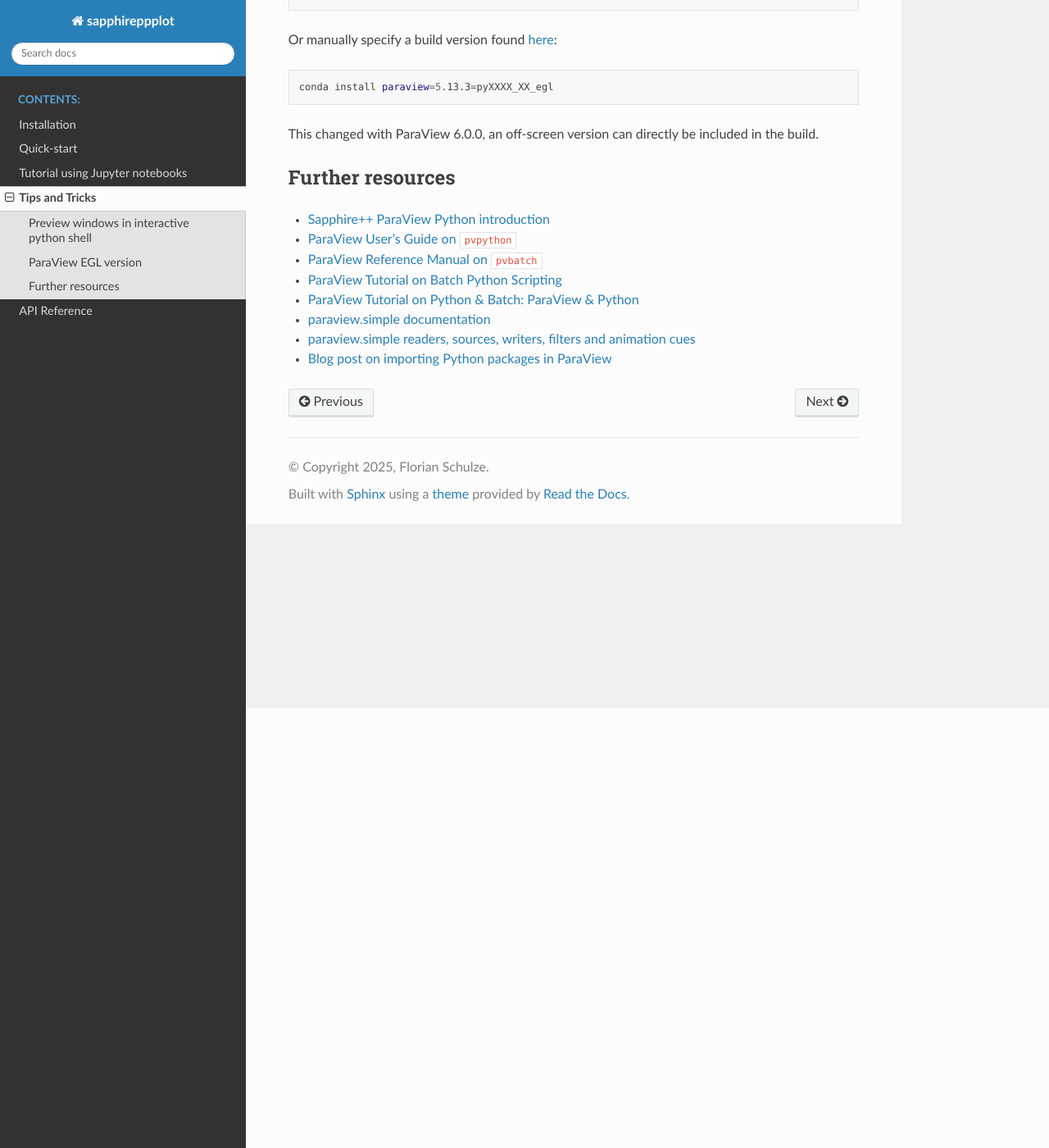
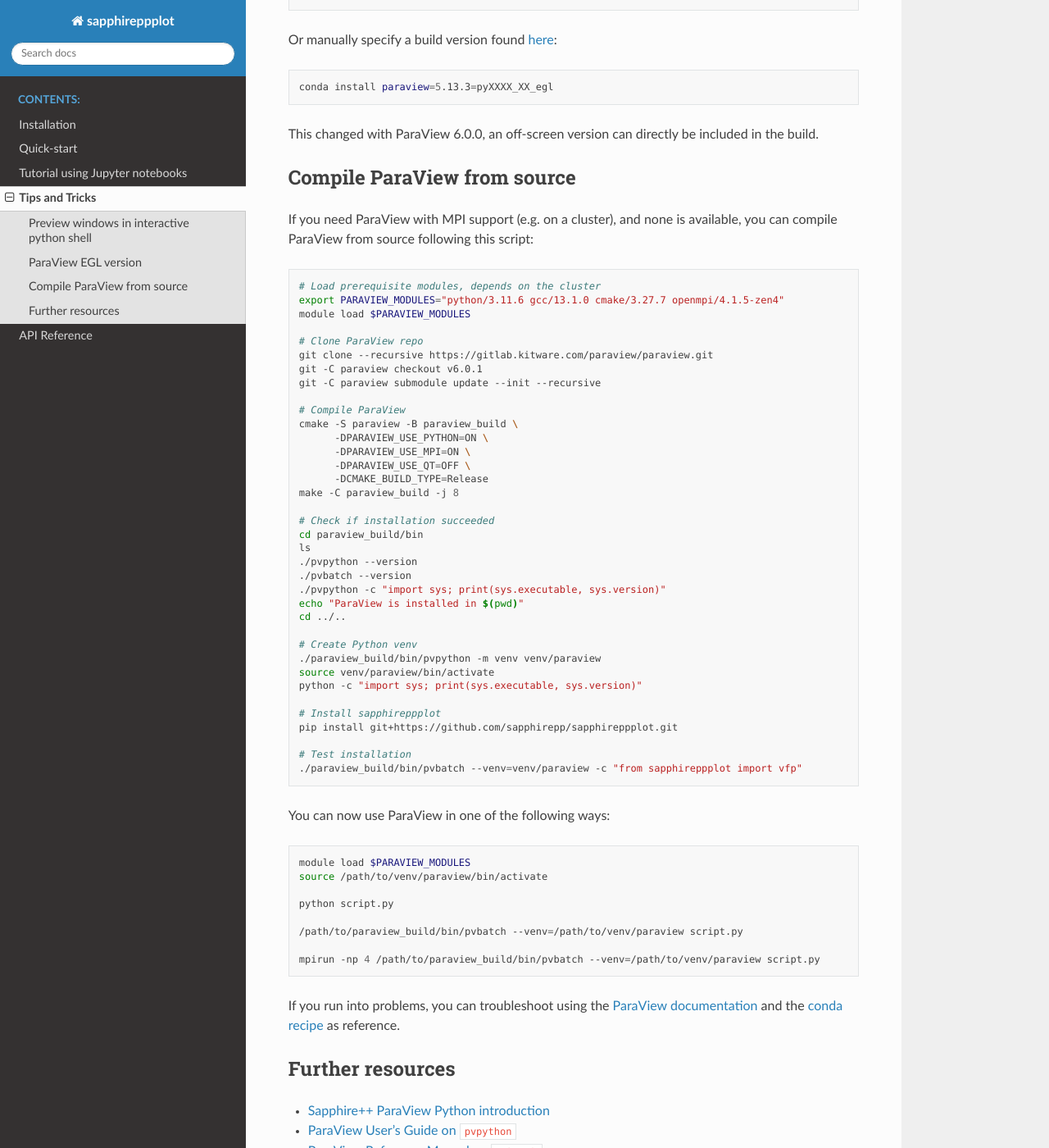
Before and after one commit to sapphirepp/sapphireppplot, a Sphinx documentation site: the page built from docs/tips.md, in a window 1280 px wide and 1400 px high, scrolled down 537 px. Shown: the whole window at 82% size. Built offline with Sphinx 7.4.7 and the Read the Docs theme 3.1.0, drawn with Linux system fonts in a browser that asks for light colours.

Commit message:
doc: Add compile PV from source

````diff
--- a/docs/tips.md
+++ b/docs/tips.md
@@ -34,6 +34,71 @@
 This changed with ParaView 6.0.0,
 an off-screen version can directly be included in the build.
 
+## Compile ParaView from source
+
+If you need ParaView with MPI support
+(e.g. on a cluster),
+and none is available,
+you can compile ParaView from source following this script:
+
+```shell
+# Load prerequisite modules, depends on the cluster
+export PARAVIEW_MODULES="python/3.11.6 gcc/13.1.0 cmake/3.27.7 openmpi/4.1.5-zen4"
+module load $PARAVIEW_MODULES
+
+# Clone ParaView repo
+git clone --recursive https://gitlab.kitware.com/paraview/paraview.git
+git -C paraview checkout v6.0.1
+git -C paraview submodule update --init --recursive
+
+# Compile ParaView
+cmake -S paraview -B paraview_build \
+      -DPARAVIEW_USE_PYTHON=ON \
+      -DPARAVIEW_USE_MPI=ON \
+      -DPARAVIEW_USE_QT=OFF \
+      -DCMAKE_BUILD_TYPE=Release
+make -C paraview_build -j 8
+
+# Check if installation succeeded
+cd paraview_build/bin
+ls
+./pvpython --version
+./pvbatch --version
+./pvpython -c "import sys; print(sys.executable, sys.version)"
+echo "ParaView is installed in $(pwd)"
+cd ../..
+
+# Create Python venv
+./paraview_build/bin/pvpython -m venv venv/paraview
+source venv/paraview/bin/activate
+python -c "import sys; print(sys.executable, sys.version)"
+
+# Install sapphireppplot
+pip install git+https://github.com/sapphirepp/sapphireppplot.git
+
+# Test installation
+./paraview_build/bin/pvbatch --venv=venv/paraview -c "from sapphireppplot import vfp"
+```
+
+You can now use ParaView in one of the following ways:
+
+```shell
+module load $PARAVIEW_MODULES
+source /path/to/venv/paraview/bin/activate
+
+python script.py
+
+/path/to/paraview_build/bin/pvbatch --venv=/path/to/venv/paraview script.py
+
+mpirun -np 4 /path/to/paraview_build/bin/pvbatch --venv=/path/to/venv/paraview script.py
+```
+
+If you run into problems, you can troubleshoot using the
+[ParaView documentation](https://www.paraview.org/paraview-docs/latest/cxx/md__builds_gitlab-kitware-sciviz-ci_Documentation_dev_build.html)
+and the
+[conda recipe](https://github.com/conda-forge/paraview-feedstock/blob/main/recipe/build.sh)
+as reference.
+
 ## Further resources
 
 - [Sapphire++ ParaView Python introduction](https://sapphirepp.org/latest/paraview-python.html)
````
Also changed, not shown: docs/installation.md (+5 -2 lines).
